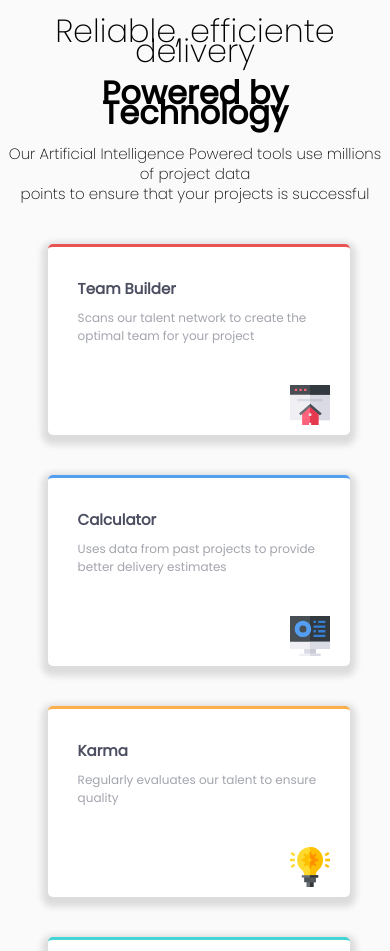
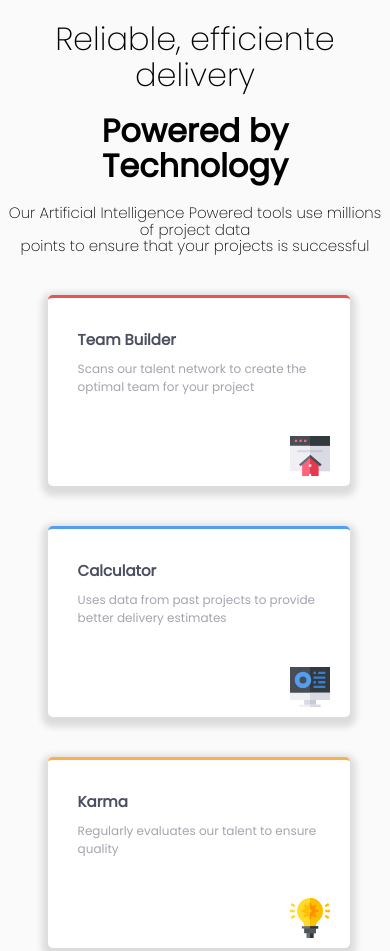
Before and after one commit to evandromaris/4Cards, a plain HTML site: page index.html in a window 390 px wide. Shown: the top 951 px of the page. Drawn offline with Linux system fonts and the light colour scheme.

Commit message:
Add files via upload

```diff
--- a/style.css
+++ b/style.css
@@ -109,7 +109,11 @@ body{
 
 }
 
-@media screen and (max-width:1024px){
+@media screen and (max-width:900px){
+
+    .title{
+        line-height: 1.1;
+    }
 
     .container, .card-1, .card-2, .card-3, .card-4 {
         position: relative;
```
Also changed, not shown: index.html (line endings or trailing spaces).
